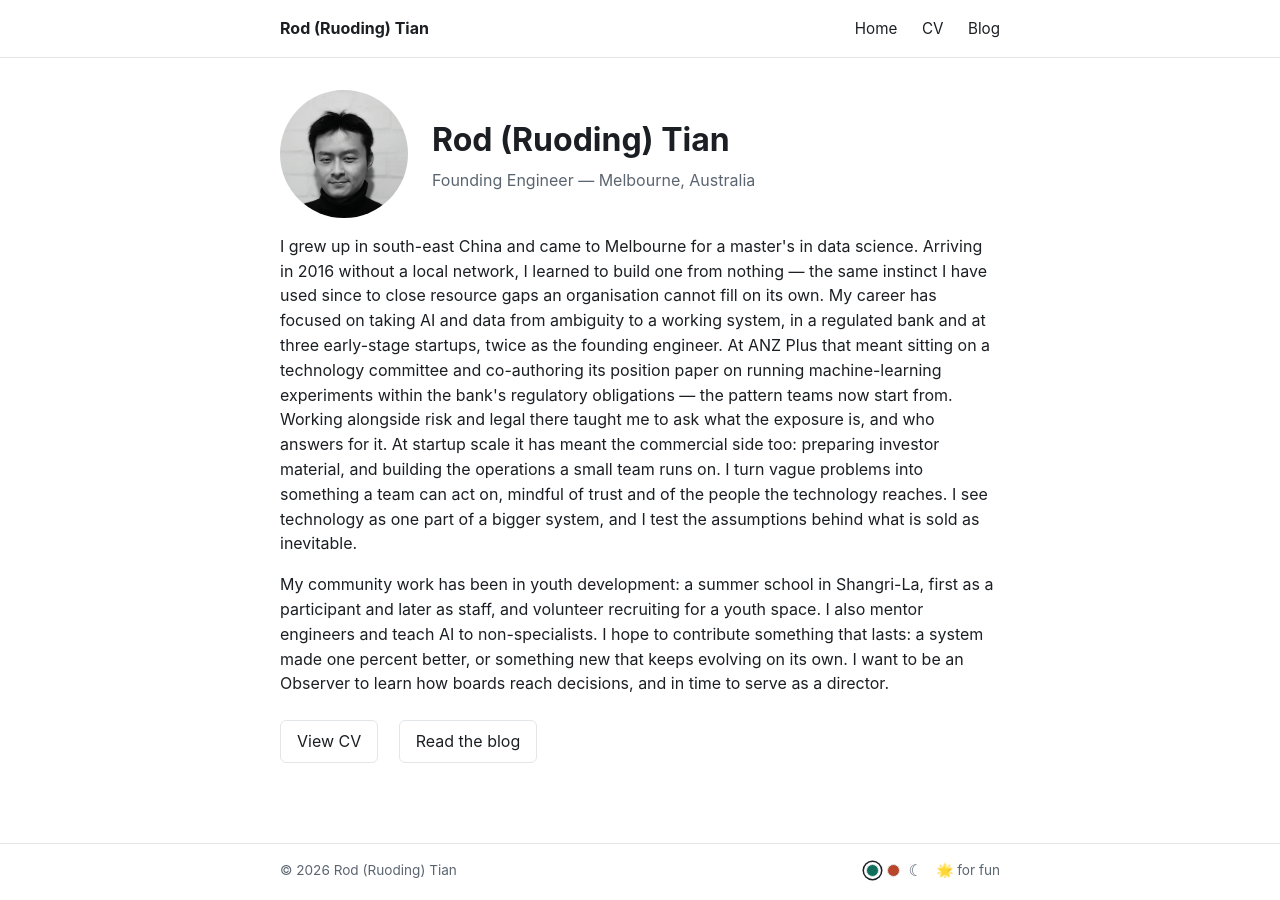
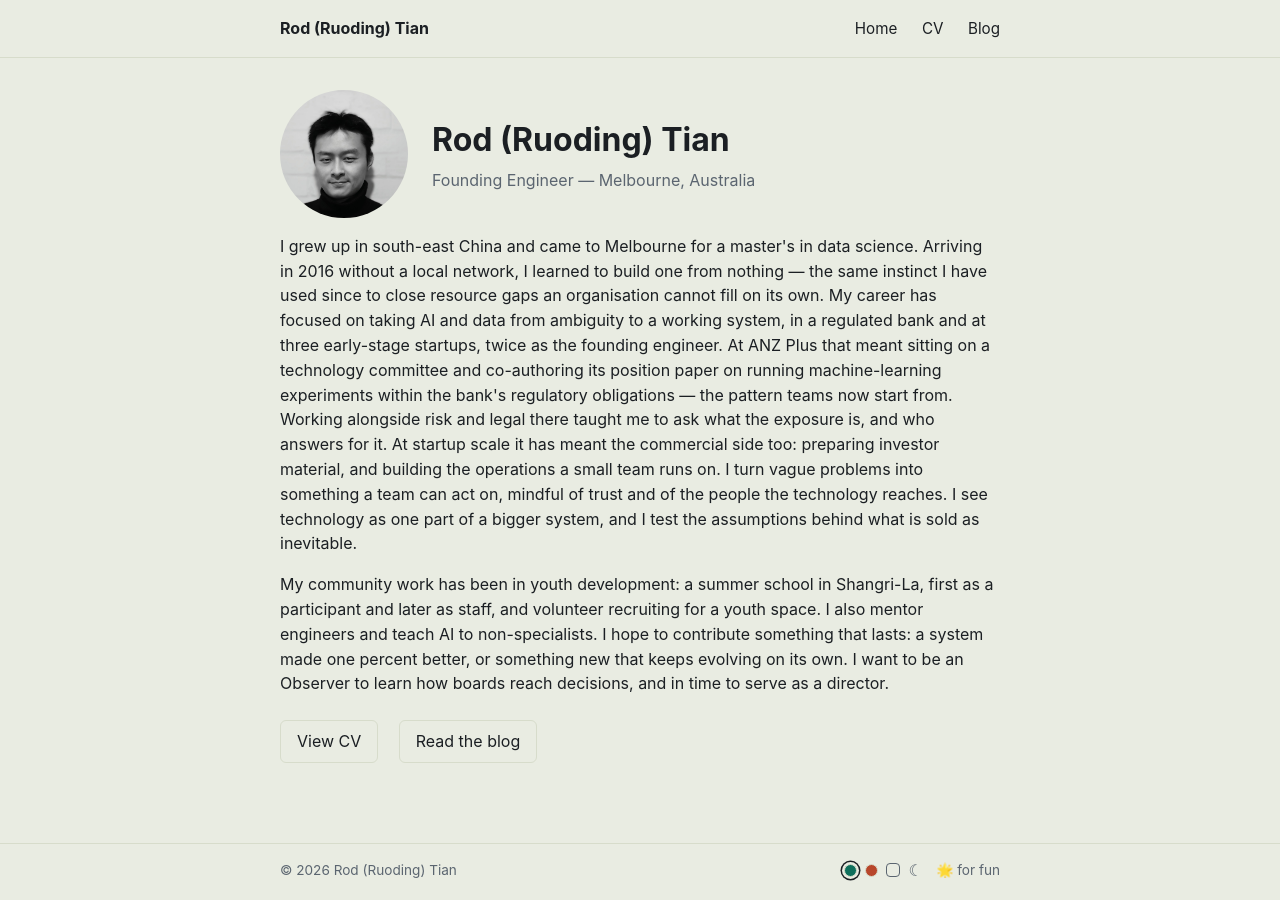
Before and after one commit to ruodingt/ruodingt.github.io, a Jekyll site: the page built from index.md, in a window 1280 px wide. Built offline with Jekyll 4.4.1, drawn with Linux system fonts in a browser that asks for light colours.

Commit message:
Add business-card OG image and matte-green backgrounds
LinkedIn wasn't rendering a rich card for shared URLs: the only og:image was
a 900x900 square headshot with no declared dimensions, which LinkedIn tends
to drop rather than show as a large card.

- Add a 1200x630 business-card OG image (portrait, name, role, URL, wood-green
  accent) and make it the default og:image, with explicit width/height so
  LinkedIn/Facebook render the large card reliably. Posts still override it.
- Make the default light background a matte sage green instead of white, with
  a footer swatch that cycles matte greens (sage / soft sage / grey-green)
  and white, persisted in localStorage. Print is forced back to white so the
  CV still prints black-on-white.

Co-Authored-By: Claude Opus 4.8 <noreply@anthropic.com>
Claude-Session: https://claude.ai/code/session_017WAPckr5dMXohu3JBhRHKM

```diff
--- a/_config.yml
+++ b/_config.yml
@@ -43,12 +43,17 @@ plugins:
   - jekyll-seo-tag
   - jekyll-sitemap
 
-# Default social preview image for pages that don't set their own.
+# Default social preview: a 1200x630 business-card image. The explicit
+# dimensions let LinkedIn/Facebook render the large card reliably. Individual
+# posts can still override `image` with their own picture.
 defaults:
   - scope:
       path: ""
     values:
-      image: /assets/img/headshot.jpg
+      image:
+        path: /assets/img/og-card.png
+        width: 1200
+        height: 630
 
 exclude:
   - Gemfile
--- a/_includes/footer.html
+++ b/_includes/footer.html
@@ -5,6 +5,7 @@
       <div class="theme-switch" role="group" aria-label="Theme">
         <button type="button" class="accent-dot" data-accent-set="wood" title="木 wood" aria-label="Wood accent"></button>
         <button type="button" class="accent-dot" data-accent-set="fire" title="火 fire" aria-label="Fire accent"></button>
+        <button type="button" class="bg-swatch" data-bg-cycle title="Background" aria-label="Cycle background tint"></button>
         <button type="button" class="theme-toggle" data-theme-toggle aria-label="Toggle light and dark">&#9790;</button>
       </div>
       <a class="fun-link" href="{{ '/play/' | relative_url }}">🌟 for fun</a>
--- a/_layouts/default.html
+++ b/_layouts/default.html
@@ -11,8 +11,10 @@
         var d = document.documentElement;
         var t = localStorage.getItem('theme');
         var a = localStorage.getItem('accent');
+        var bg = localStorage.getItem('bg');
         if (t) d.setAttribute('data-theme', t);
         if (a) d.setAttribute('data-accent', a);
+        if (bg) d.setAttribute('data-bg', bg);
       } catch (e) {}
     })();
   </script>
--- a/assets/css/main.scss
+++ b/assets/css/main.scss
@@ -3,8 +3,10 @@
 :root {
   --ink: #1b1f23;
   --muted: #5b6570;
-  --bg: #ffffff;
-  --border: #e3e6e9;
+  /* Default light ground is a matte sage (木, the wood element) rather than
+     stark white. Switchable in the footer; forced back to white for print. */
+  --bg: #e9ece2;
+  --border: #d7dccb;
   /* Two theme colours: 木 wood (用神, the resource that feeds the flame) and
      火 fire (巳火, the flame's own root). --accent points at the chosen one. */
   --accent-wood: #0f6f5c;
@@ -27,6 +29,13 @@
 }
 
 @media screen {
+  /* Light-mode background options (matte greens + white). Placed before the
+     dark rules so dark mode still wins on --bg when both attributes are set. */
+  :root[data-bg="g1"]    { --bg: #edefe9; --border: #dde1d6; }
+  :root[data-bg="g2"]    { --bg: #e9ece2; --border: #d7dccb; }
+  :root[data-bg="g3"]    { --bg: #eaeee9; --border: #dae0d9; }
+  :root[data-bg="white"] { --bg: #ffffff; --border: #e3e6e9; }
+
   /* Follow the OS until the visitor makes an explicit choice. */
   @media (prefers-color-scheme: dark) {
     :root:not([data-theme]) { @include dark-palette; }
@@ -110,6 +119,19 @@ a:hover { text-decoration: underline; }
 }
 .theme-toggle:hover { color: var(--accent); }
 .theme-toggle:focus-visible { outline: 2px solid var(--ink); outline-offset: 2px; }
+
+/* Background-tint cycle: a small rounded square (square, to read differently
+   from the round accent dots) previewing the current ground colour. */
+.bg-swatch {
+  width: 14px;
+  height: 14px;
+  padding: 0;
+  border-radius: 4px;
+  border: 1px solid var(--muted);
+  background: var(--bg);
+  cursor: pointer;
+}
+.bg-swatch:focus-visible { outline: 2px solid var(--ink); outline-offset: 3px; }
 
 /* Game pop-up: the "for fun" link opens Star Snacks in an overlay iframe. */
 .game-modal {
@@ -313,9 +335,11 @@ a:hover { text-decoration: underline; }
 
 @media print {
   /* The Observership CV guide requires min 2cm margins and an 11-12pt body.
-     Dark/accent overrides are scoped to @media screen, so print always uses
-     the base light, wood-green palette — no reset needed here. */
+     Dark/accent/background overrides are scoped to @media screen; force the
+     ground back to white here so the CV always prints black-on-white
+     regardless of the on-screen background tint. */
   @page { size: A4; margin: 20mm; }
+  :root { --bg: #ffffff; --border: #e3e6e9; }
   .site-header, .site-footer, .cv-print-link { display: none !important; }
   html { font-size: 11pt; }
   body { font-size: 1rem; line-height: 1.36; }
```
Also changed, not shown: other parts of _includes/footer.html (+17 -0 lines), assets/img/og-card.png (added).
